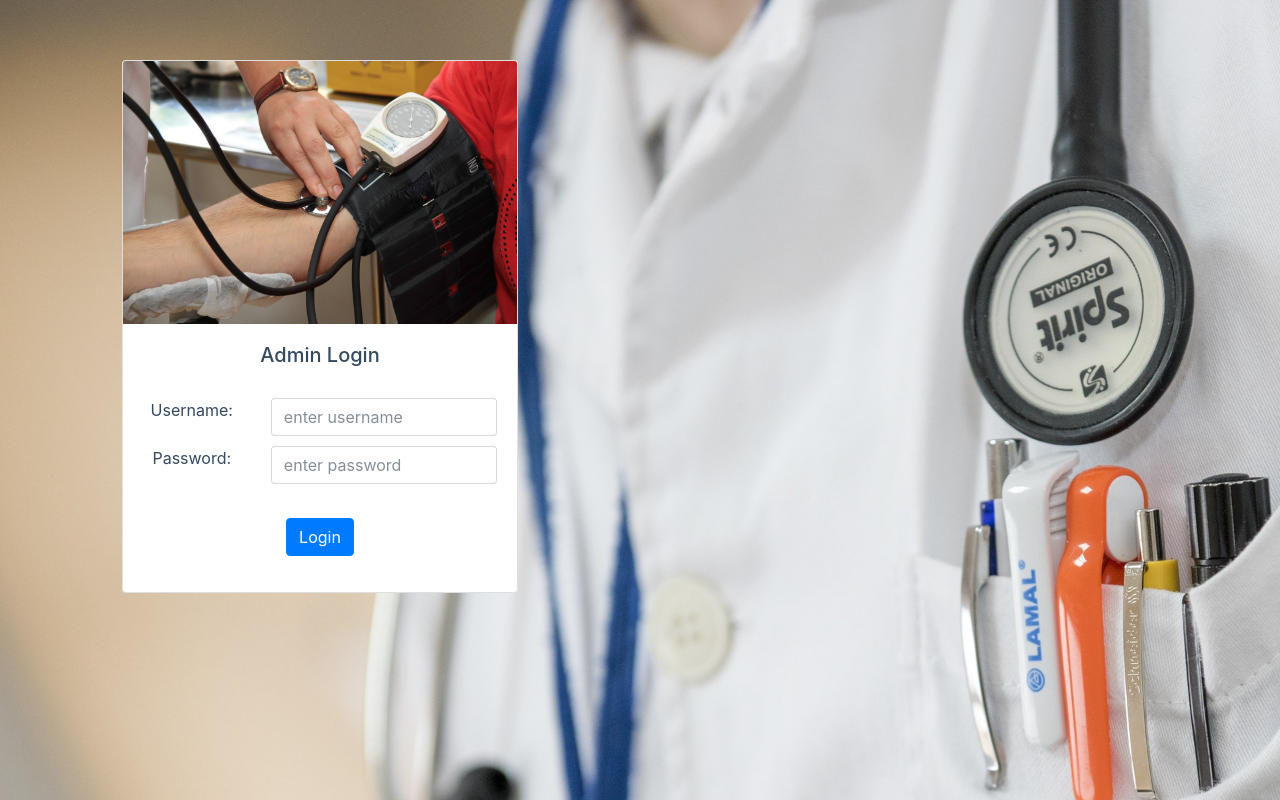
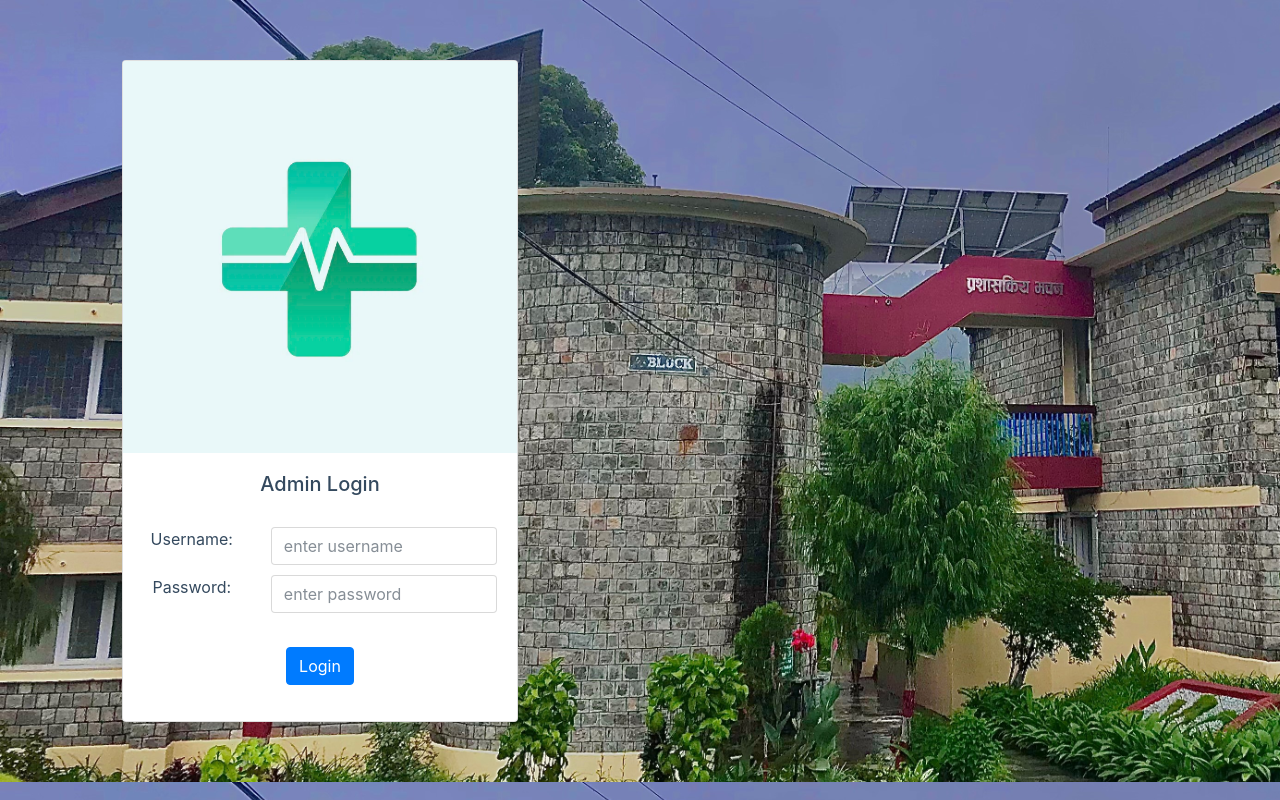
Before and after one commit to Project-F-CareConnect/Careconnect_hms, a PHP site: page / in a window 1280 px wide. Run offline with PHP 8.4, Linux system fonts and the light colour scheme; some libraries are stand-ins or nearby versions.

Commit message:
modify database

```diff
--- a/index.php
+++ b/index.php
@@ -11,13 +11,13 @@
   <style type="text/css">
     #inputbtn:hover{cursor:pointer;}
   </style>
-  <body style="background:url('images/backgroundimg.jpeg'); background-size: cover;">
+  <body style="background:url('images/backgroundimg.jpg'); background-size: cover;">
     <div class="container-fluid" style="margin-top:60px;margin-bottom:60px;color:#34495E;">
       <div class="row">
         <div class="col-md-1"></div>
         <div class="col-md-4">
           <div class="card">
-            <img src="images/cardback.jpeg" class="card-img-top">
+            <img src="images/cardback.png" class="card-img-top">
             <div class="card-body">
               <center>
               <h5>Admin Login</h5><br>
--- a/style.css
+++ b/style.css
@@ -1,4 +1,4 @@
 #ab1{
-	border-radius:0;background:url("images/head.jpeg");
+	border-radius:0;background:url("images/head.jpg");
 	background-size:cover;height:400px;
 }
```
Also changed, not shown: images/1.2nd_backgroundimg.jpg (added), images/1.backgroundimg.jpeg (renamed from images/backgroundimg.jpeg), images/1.cardback.jpeg (renamed from images/cardback.jpeg), images/1.head.jpeg (renamed from images/head.jpeg), images/backgroundimg.jpg (added), images/cardback.png (added), 2 other files.
